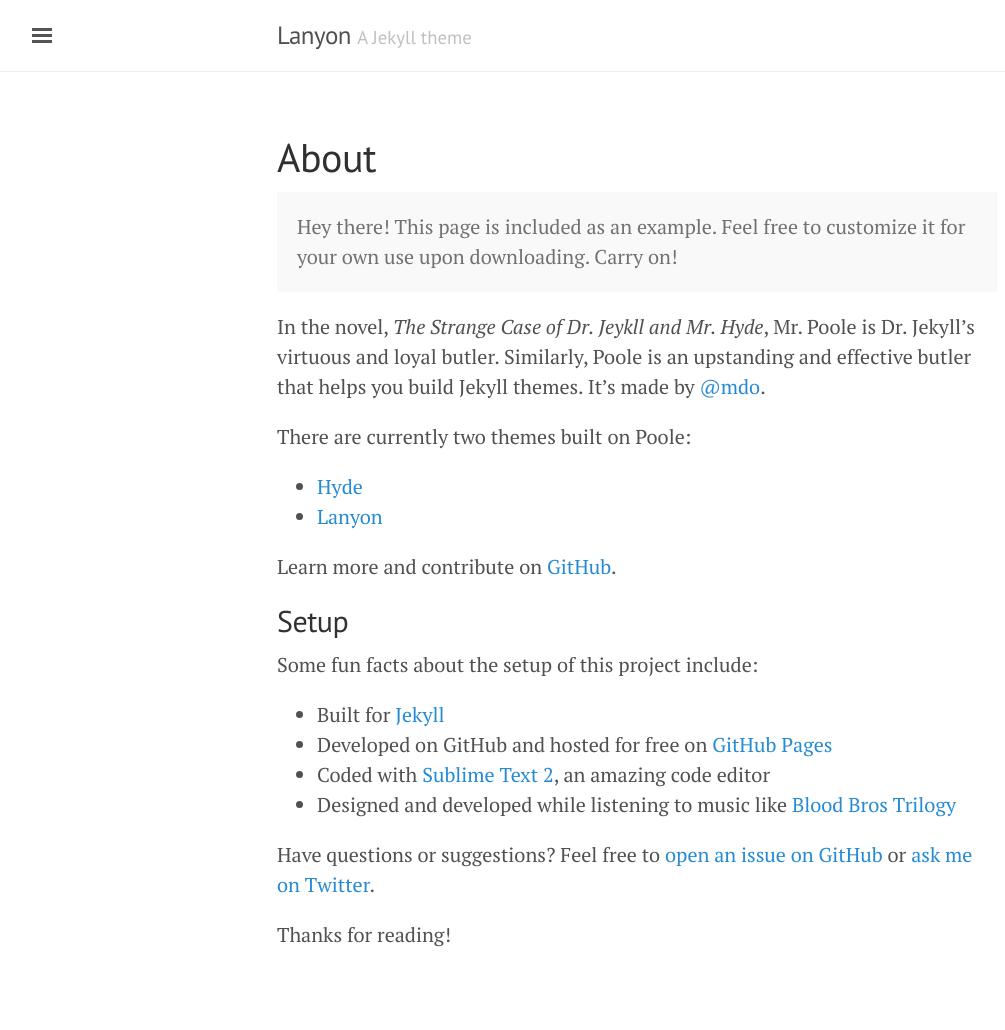
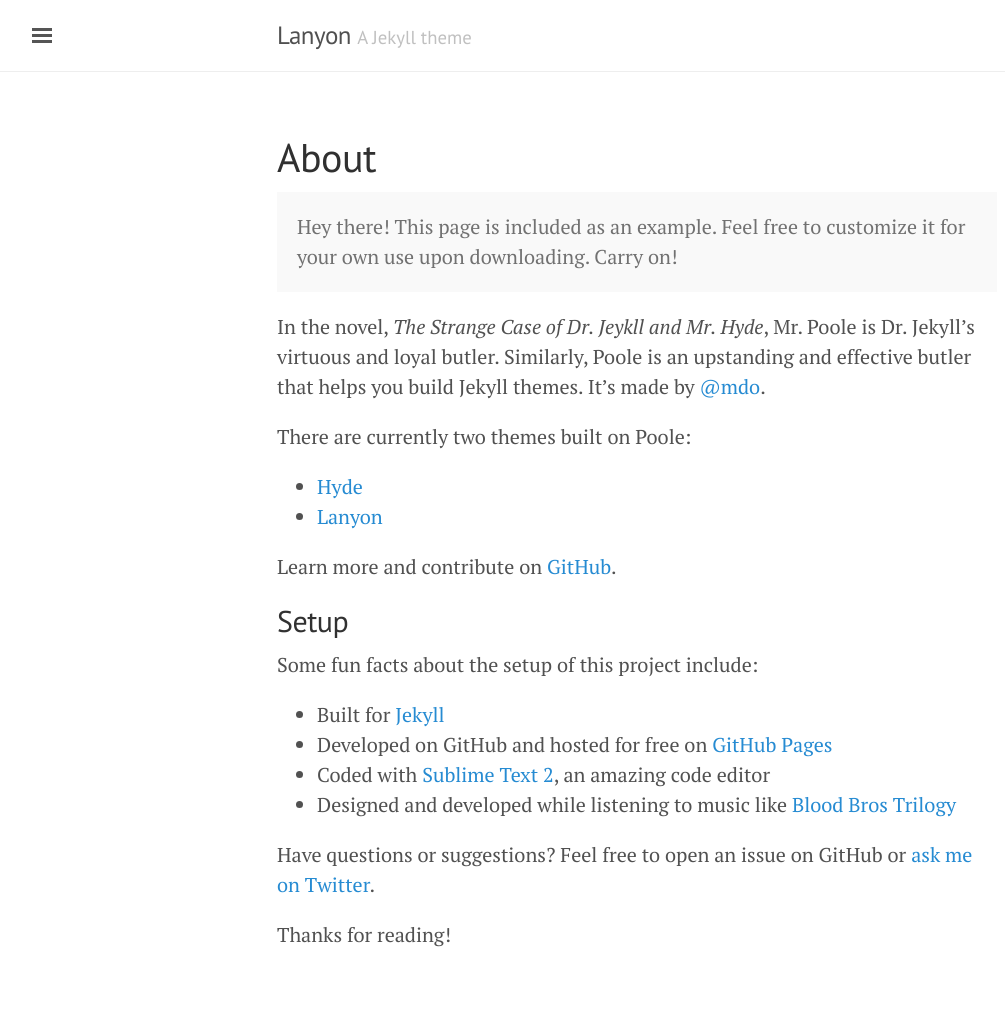
Before and after one commit to resuscikate/rk-repo, a Jekyll site: the page built from about.md, in a window 1280 px wide. Shown: the whole page, without its empty margins (3-1008 px from the left). Built offline with Jekyll 4.4.1, drawn with Linux system fonts in a browser that asks for light colours; some of the changed lines change nothing that is shown.

Commit message:
Removed broken external link

```diff
--- a/about.md
+++ b/about.md
@@ -25,6 +25,6 @@
 * Coded with [Sublime Text 2](http://sublimetext.com), an amazing code editor
 * Designed and developed while listening to music like [Blood Bros Trilogy](https://soundcloud.com/maddecent/sets/blood-bros-series)
 
-Have questions or suggestions? Feel free to [open an issue on GitHub](https://github.com/poole/issues/new) or [ask me on Twitter](https://twitter.com/mdo).
+Have questions or suggestions? Feel free to open an issue on GitHub or [ask me on Twitter](https://twitter.com/mdo).
 
 Thanks for reading!
```
